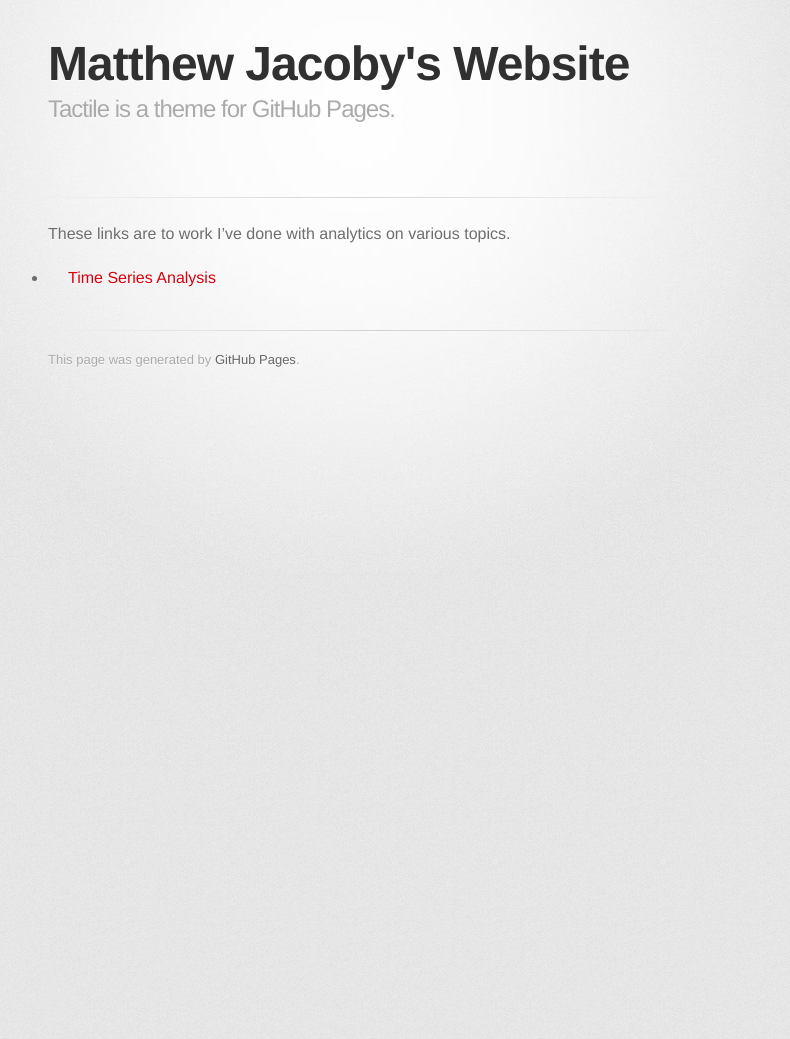
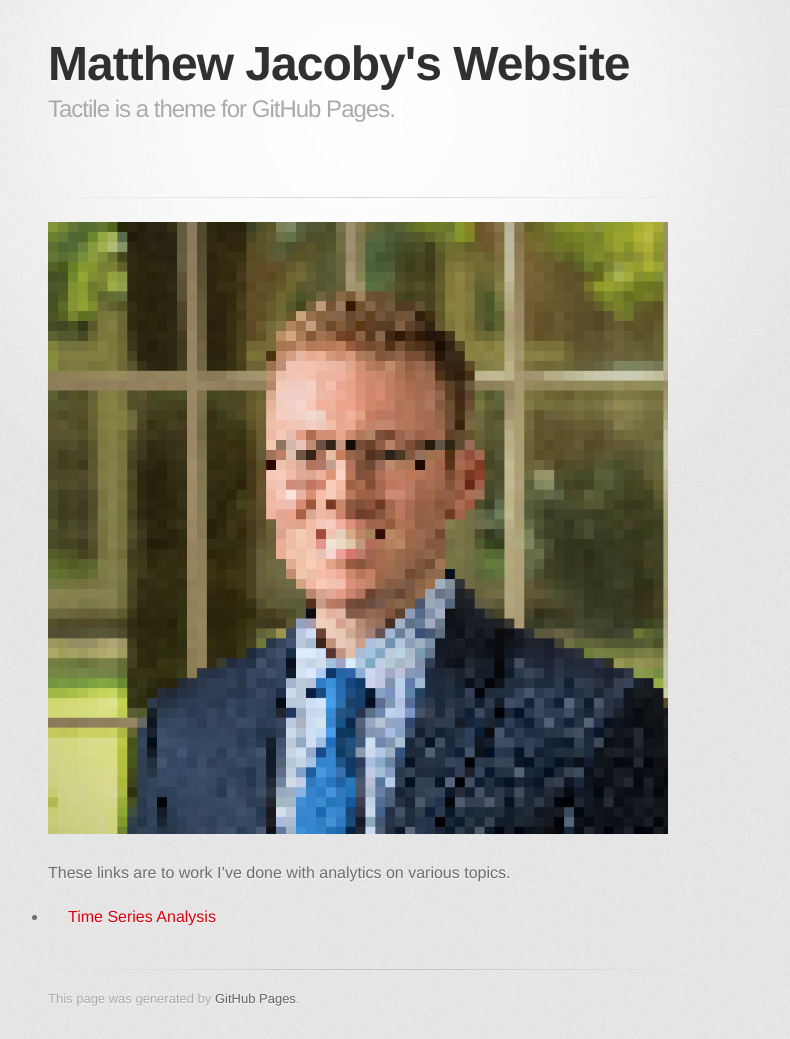
Before and after one commit to mpjacoby/mpjacoby.github.io, a Jekyll site: the page built from index.md, in a window 1280 px wide. Shown: the whole page, without its empty margins (282-1072 px from the left). Built offline with Jekyll 4.4.1, drawn with Linux system fonts in a browser that asks for light colours; some web fonts are replaced; our own code applies the rules of GitHub Pages for plain Markdown files; before the commit the page ends 900 px from its top, so only the background shows below that.

Commit message:
Update index.md

```diff
--- a/index.md
+++ b/index.md
@@ -2,6 +2,8 @@
 title: Matthew Jacoby's Website
 ---
 
+![Picture of me](image.jpg)
+
 These links are to work I've done with analytics on various topics.
 
 - [Time Series Analysis](/timeseries/index.md)
```
